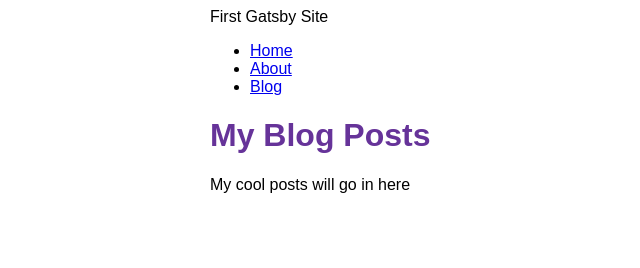
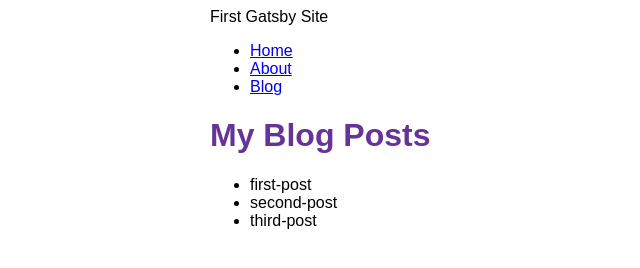
Before and after one commit to cborjah/first-gatsby-site, a Gatsby site: page /blog in a window 1280 px wide. Shown: the whole page, without its empty margins (180-820 px from the left). Built offline with nearby package versions, Linux system fonts and the light colour scheme; Gatsby itself is replaced by a stand-in of ours.

Commit message:
adds blog posts, blog page now renders posts

```diff
--- a/src/pages/blog.js
+++ b/src/pages/blog.js
@@ -1,15 +1,34 @@
 import * as React from "react";
+import { graphql } from "gatsby";
 import Layout from "../components/layout";
 import Seo from "../components/seo";
 
-const BlogPage = () => {
+const BlogPage = ({ data }) => {
   return (
     <Layout pageTitle="My Blog Posts">
-      <p>My cool posts will go in here</p>
+      <ul>
+        {data.allFile.nodes.map(node => (
+          <li key={node.name}>{node.name}</li>
+        ))}
+      </ul>
     </Layout>
   );
 };
 
+/**
+ * To pull data into a page component, use a page query instead of useStaticQuery. The result is
+ * automatically passed into the components defined in this file.
+ */
+export const query = graphql`
+  query {
+    allFile(filter: { sourceInstanceName: { eq: "blog" } }) {
+      nodes {
+        name
+      }
+    }
+  }
+`;
+
 export const Head = () => <Seo title="My Blog Posts" />;
 
 export default BlogPage;
```
Also changed, not shown: blog/first-post.mdx (added), blog/second-post.mdx (added), blog/third-post.mdx (added).
